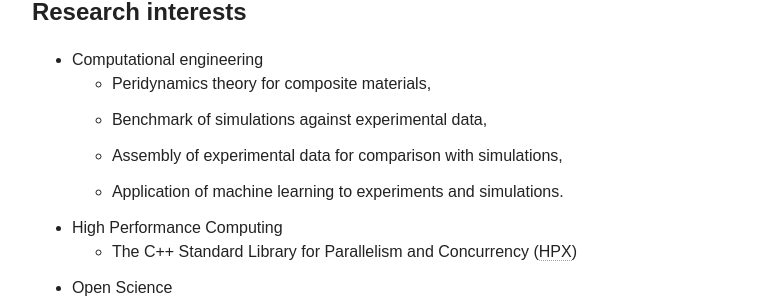
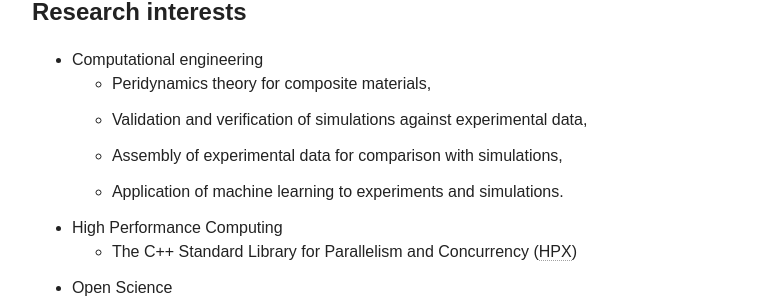
Before and after one commit to diehlpk/diehlpk.github.io, a Jekyll site: the page built from cv/index.md, in a window 1280 px wide and 900 px high, scrolled down 430 px. Shown: the part 149-452 px from the top of the window, without its empty margins (254-1025 px from the left). Built offline with Jekyll 4.4.1, drawn with Linux system fonts in a browser that asks for light colours; nearby versions of some CDN libraries; some web fonts are replaced; some of the changed text lies outside the part shown.

Commit message:
Update CV

```diff
--- a/cv/index.md
+++ b/cv/index.md
@@ -7,7 +7,7 @@ hide: true
 #### Research interests
 * Computational engineering
   - Peridynamics theory for composite materials,
-  - Benchmark of simulations against experimental data,
+  - Validation and verification of simulations against experimental data,
   - Assembly of experimental data for comparison with simulations,
   - Application of machine learning to experiments and simulations.
 * High Performance Computing
```
Also changed, not shown: other parts of cv/index.md (+1 -0 lines).
